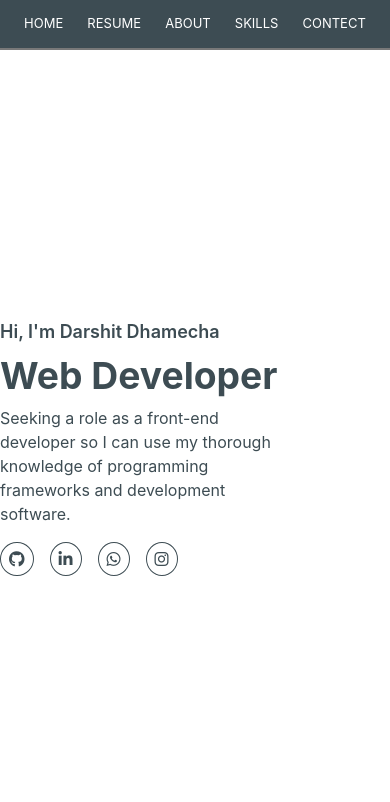
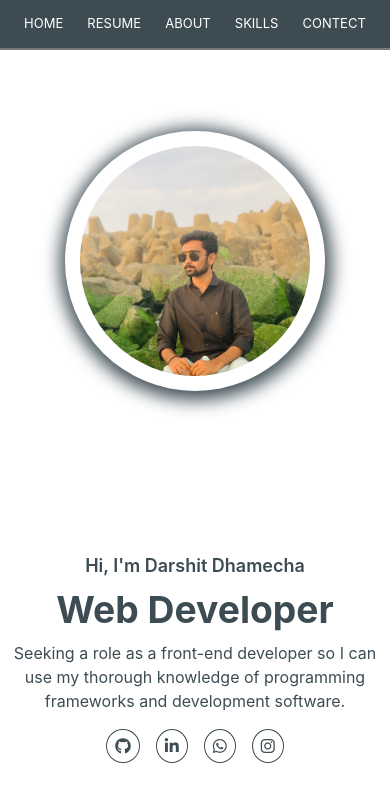
Before and after one commit to DarshitDhamecha/Portfolio, a React (Create React App) app: page / in a window 390 px wide. Shown: the top 802 px of the page. Built offline with nearby package versions, Linux system fonts and the light colour scheme; a web font is replaced by a local one.

Commit message:
add my photo and make responsive

```diff
--- a/src/App.css
+++ b/src/App.css
@@ -33,8 +33,62 @@
   font-size: large;
 }
 
+.border-anim {
+  animation: border-anim infinite alternate ease-in-out 0.75s;
+  box-shadow: 0px 0px 0px 0px #3d4c53;
+}
+
+@keyframes border-anim {
+  0% {
+    box-shadow: 0px 0px 0px 0px 3d4c53;
+  }
+
+  100% {
+    box-shadow: 1px 4px 22px 7px #3d4c53;
+  }
+}
+
+.wrapper {
+  flex-wrap: nowrap;
+  gap: 100px;
+}
+
+.content {
+  text-align: start;
+}
+
+.icons-align {
+  justify-content: start;
+}
+
+.fram{
+  height: 260px;
+  width: 260px;
+}
+
+.photo{
+
+}
+
+@media (max-width: 768px) {
+  .wrapper {
+    flex-wrap: wrap;
+    gap: 0px;
+  }
+
+  .content {
+    text-align: center;
+    padding-left: 10px;
+    padding-right: 10px;
+  }
+
+  .icons-align {
+    justify-content: center;
+  }
+}
+
 @media (max-width: 550px) {
-  .responsive{
+  .responsive {
     gap: 0;
     justify-content: space-evenly;
     font-size: small;
--- a/src/pages/Hero.jsx
+++ b/src/pages/Hero.jsx
@@ -3,12 +3,16 @@ import React from 'react';
 export default function Hero() {
     return (
         <>
-            <div className='w-100 flex items-center justify-center gap-5 bs-height'>
-                <div className='text-[#3d4c53]'>
+            <div className='w-100 flex items-center justify-center  bs-height  wrapper'>
+                <div className=' fram flex justify-center items-center border-anim rounded-[50%]'>
+                    <img src="/images/myPhoto-1.jpg" className='h-[230px] w-[230px] photo object-cover rounded-[50%]' alt="" />
+                </div>
+                <div className='text-[#3d4c53] flex'>
+                    <div className='mx-auto content'>
                         <p className='font-semibold text-lg'>Hi, I'm Darshit Dhamecha</p>
                         <p className='display-3 font-bold my-2'>Web Developer</p>
-                    <p className='w-75'>Seeking a role as a front-end developer so I can use my thorough knowledge of programming frameworks and development software.</p>
-                    <div className='flex gap-3 mt-3'>
+                        <p className=''>Seeking a role as a front-end developer so I can use my thorough knowledge of programming frameworks and development software.</p>
+                        <div className='flex gap-3 mt-3 icons-align'>
                             <a href='https://github.com/DarshitDhamecha'
                                 target="_blank"
                                 rel="noopener noreferrer"
@@ -38,6 +42,7 @@ export default function Hero() {
                         </div>
                     </div>
                 </div>
+            </div>
         </>
     );
 }
```
Also changed, not shown: public/images/myPhoto-1.jpg (added). Lines whose indentation alone changed are shown as unchanged.
